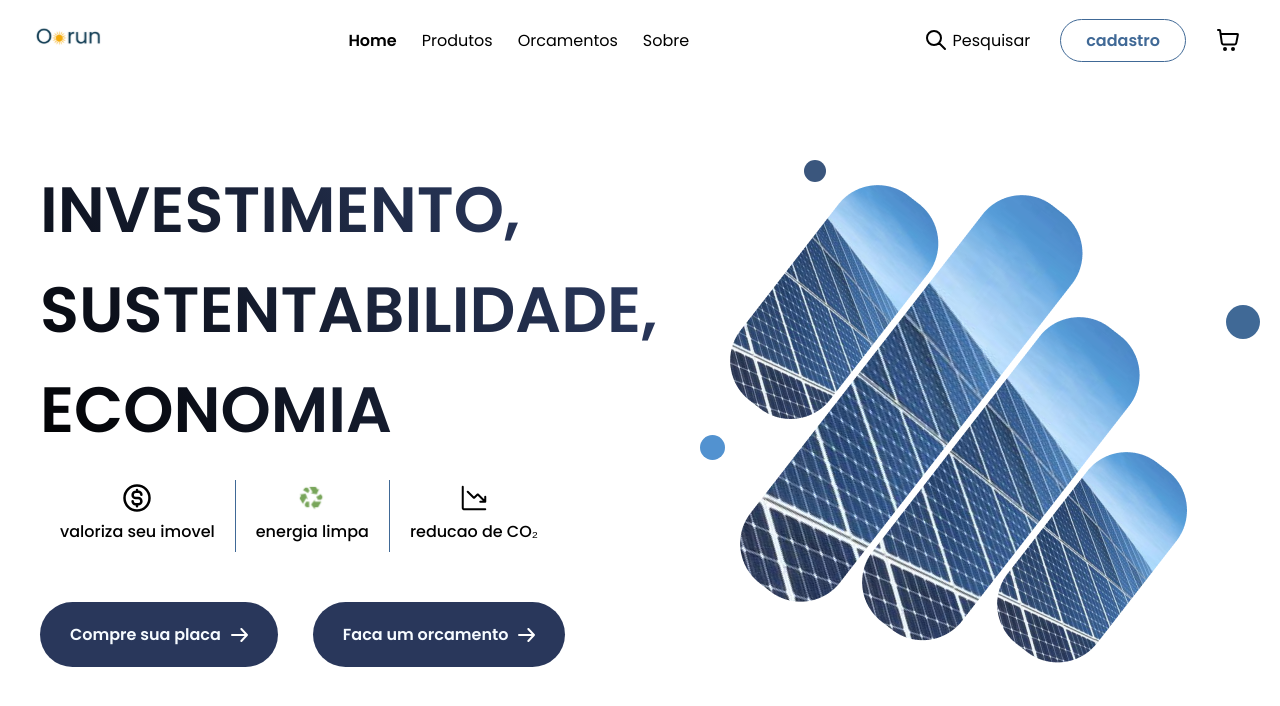
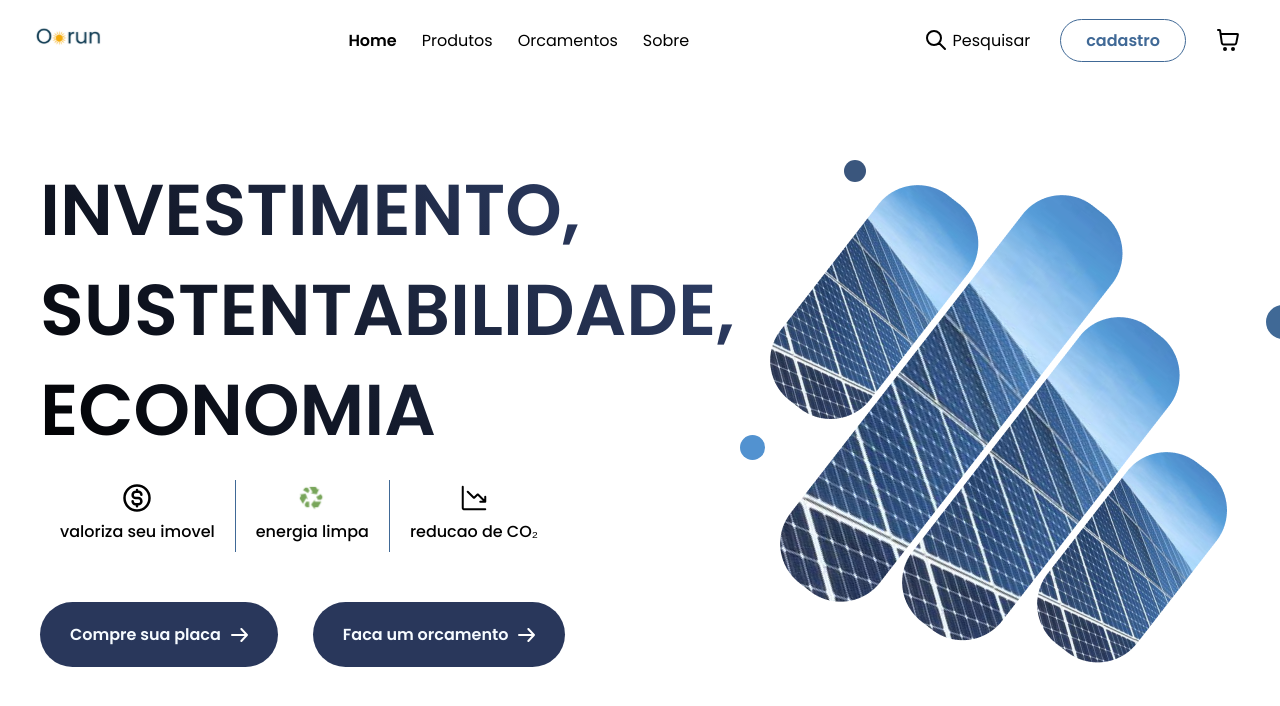
Before and after one commit to hackathon-equipe/HackathonFrontEnd, a Vue app: page / in a window 1280 px wide. Shown: the top 706 px of the page. Built offline with nearby package versions, Linux system fonts and the light colour scheme.

Commit message:
style: alterado tamanho da fonte na pagina home #4

```diff
--- a/src/views/HomeView.vue
+++ b/src/views/HomeView.vue
@@ -45,9 +45,9 @@ import LeftArrowIcon from '@/components/icons/leftArrowIcon.vue';
     flex-direction: column;
   }
   .home .info-side .home-tittle h1{
-    width: 660px;
+    width: 700px;
     font-weight: 600;
-    font-size: 64px;
+    font-size: 72px;
     background-image: linear-gradient(43deg, #000000 0%,#2F3F68 90%);
     background-clip: text;
     color: transparent;
```
